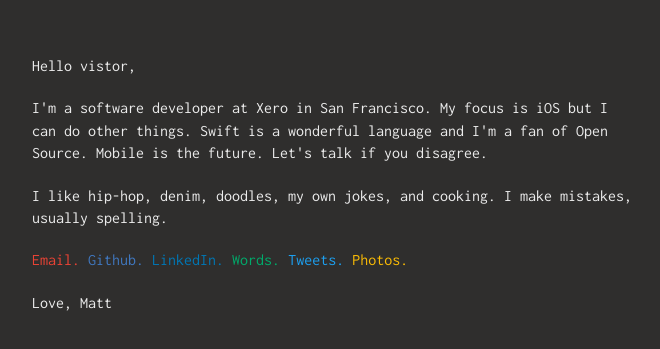
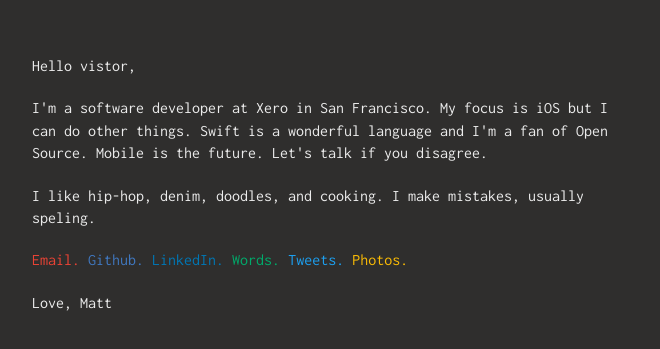
Before and after one commit to mattfaluotico/mattfaluotico.github.io, a plain HTML site: page index.html in a window 1280 px wide. Shown: the part 205-554 px from the top of the page, without its empty margins (308-968 px from the left). Drawn offline with Linux system fonts and the light colour scheme.

Commit message:
Update index.html

```diff
--- a/index.html
+++ b/index.html
@@ -19,7 +19,7 @@
           I'm a software developer at Xero in San Francisco. My focus is iOS but I can do other things. Swift is a wonderful language and I'm a fan of Open Source. Mobile is the future. Let's talk if you disagree.
         </p>
         <p class="content">
-          I like hip-hop, denim, doodles, my own jokes, and cooking. I make mistakes, usually spelling.
+          I like hip-hop, denim, doodles, and cooking. I make mistakes, usually speling.
         </p>
         <p class="content">
           <a href="mailto:matt.faluotico@gmail.com" style="color:#ea4335;">Email.</a>
```
